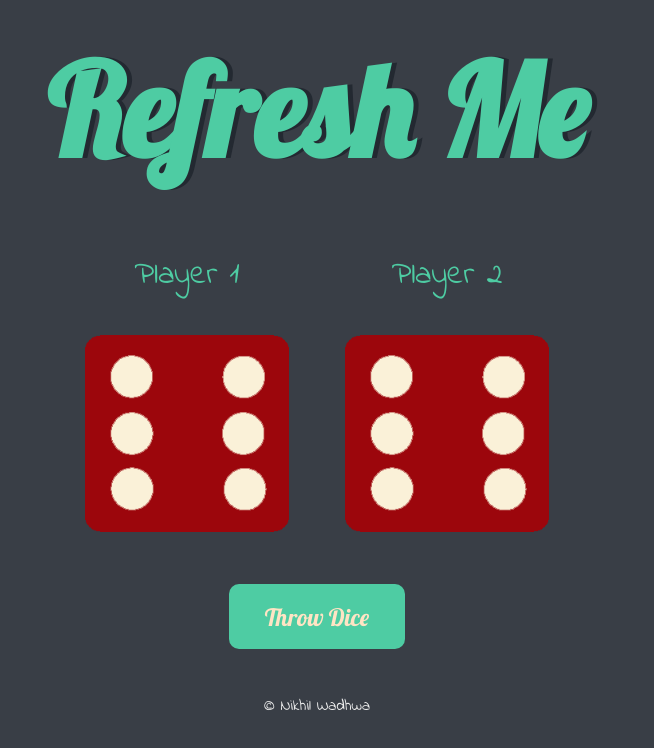
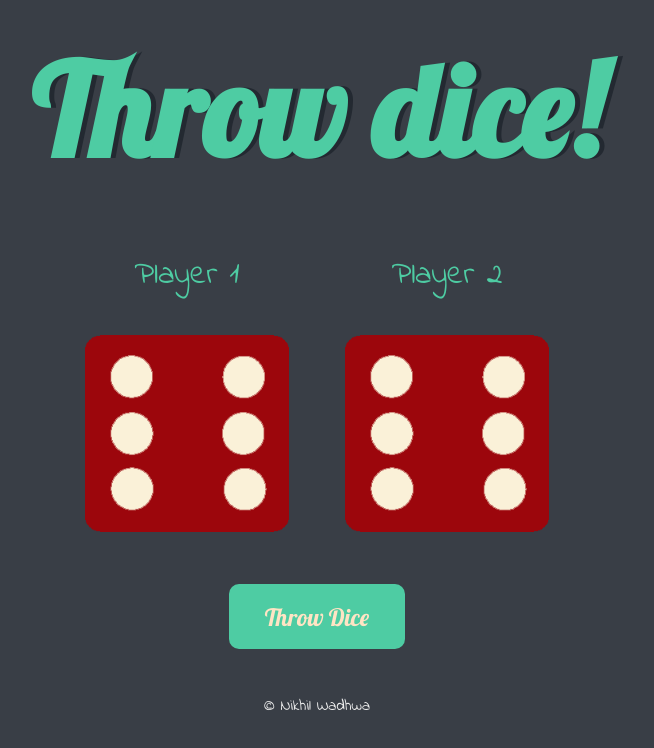
Before and after one commit to NikhilWadhwa77/Dice-Game, a plain HTML site: page index.html in a window 1280 px wide. Shown: the whole page, without its empty margins (323-977 px from the left). Drawn offline with Linux system fonts and the light colour scheme.

Commit message:
Update index.html

```diff
--- a/index.html
+++ b/index.html
@@ -11,13 +11,13 @@
   <body>
 
     <div class="container">
-      <h1 class="main-refresh">Refresh Me</h1>
+      <h1 class="main-refresh">Throw dice!</h1>
 
       <div class="dice">
         <p>Player 1</p>
         <img class="img1" src="images/dice6.png">
       </div>
-      <h1 class="secondary-refresh">refresh me</h1>
+      <h1 class="secondary-refresh">Throw dice!</h1>
       <div class="dice">
         <p class="player-2">Player 2</p>
         <img class="img2" src="images/dice6.png">
```
